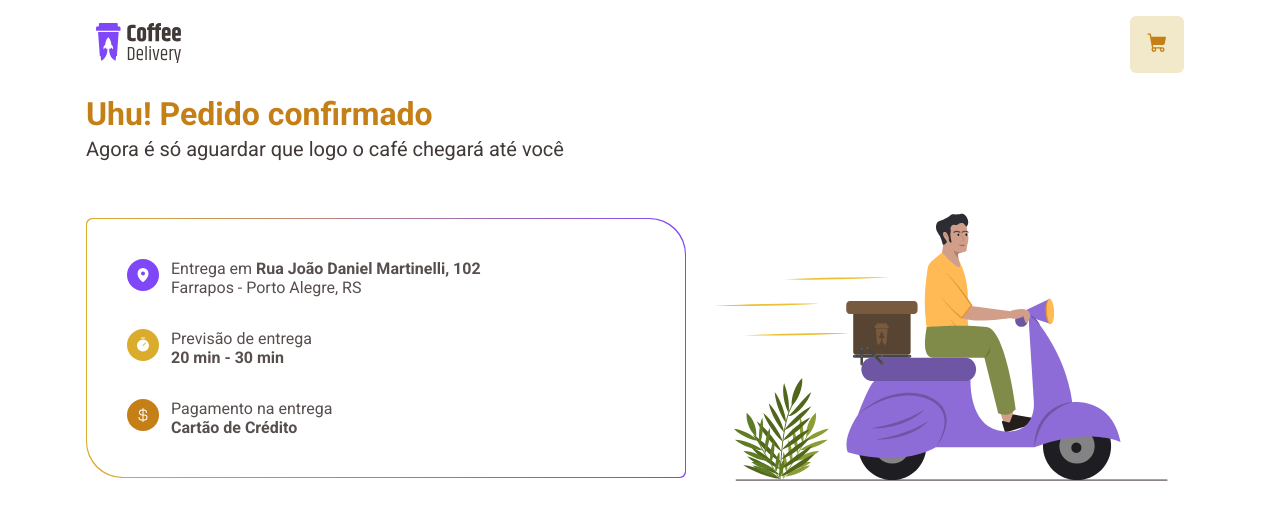
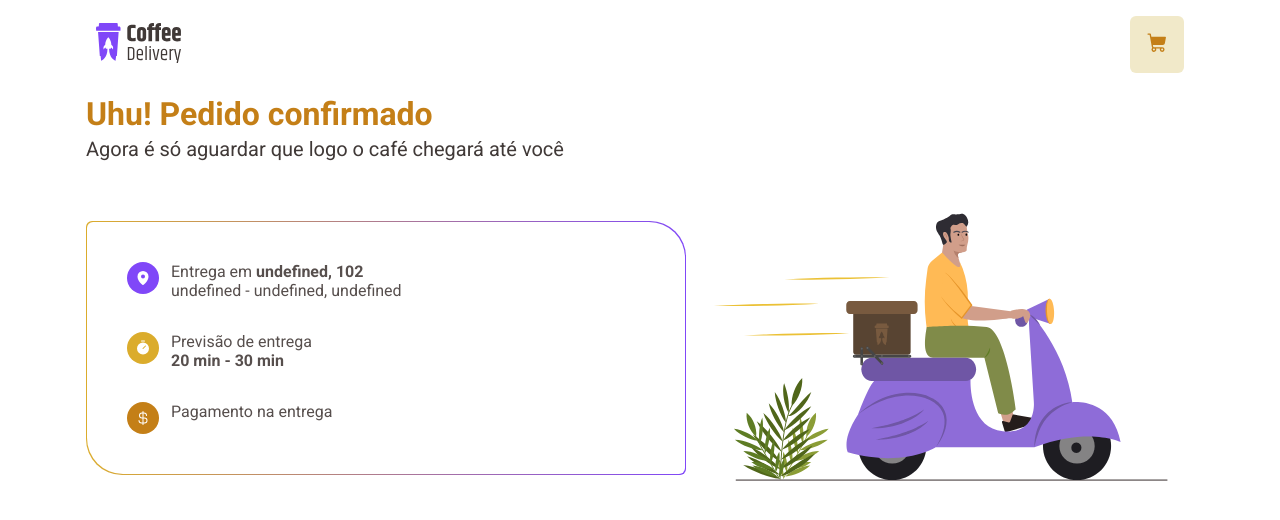
Before and after one commit to Gabrielmxn/coffee_delivery, a React (Vite) app: page /success in a window 1280 px wide. Shown: the top 520 px of the page. Built offline with nearby package versions, Linux system fonts and the light colour scheme; no server answers.

Commit message:
:sparkles: feat: add routes pages

```diff
--- a/src/App.tsx
+++ b/src/App.tsx
@@ -5,15 +5,18 @@ import { GlobalStyle } from  './styles/global'
 import { BrowserRouter } from 'react-router-dom'
 import { Router } from './Router'
 import { ProviderContextCart } from './contexts/ProviderCart'
+import { ProviderContextPedido } from './contexts/Pedido'
 
 function App() {
 
   return (
     <ThemeProvider theme={defaultTheme}>
       <ProviderContextCart>
+      <ProviderContextPedido>
         <BrowserRouter>
           <Router />
         </BrowserRouter>
+        </ProviderContextPedido>
       </ProviderContextCart>
 
 
--- a/src/components/FormAddress/index.tsx
+++ b/src/components/FormAddress/index.tsx
@@ -1,6 +1,7 @@
 import axios from "axios";
-import { useState} from 'react';
+import { useContext, useState} from 'react';
 import { Bairro, CEPInput, City, Complements, FormCheckout, Info, Informations, NumberInput, RUAInput, Uf } from "./styles";
+import { PedidoContext } from "../../contexts/Pedido";
 
 /**
  * bairro
@@ -35,54 +36,63 @@ uf
 "RJ"
  */
 
-interface AddressProps {
-  bairro: string
-  cep: string
-  localidade: string
-  logradouro: string
-  uf: string
-}
+
 
 export function FormAddress(){
-  const [address, setAddress] = useState<AddressProps>({} as AddressProps)
+  const {  heandleAddress } = useContext(PedidoContext)
+  const [cep, setCep] = useState('')
+  const [logradouro, setLogradouro] = useState('')
+  const [numero, setNumero] = useState('')
+  const [complemento, setComplemento] = useState('')
+  const [bairro, setBairro] = useState('')
+  const [localidade, setLocalidade] = useState('')
+  const [uf, setUf] = useState('')
   async function getAddress(event: React.ChangeEvent<HTMLInputElement>){
     if(event.target.value.length !== 8){
+      setCep(event.target.value)
       console.log('CEP INVALIDO')
       return
     }
+
     const { data } = await axios.get(`https://viacep.com.br/ws/${event.target.value}/json/`)
-    setAddress(data)
+
+
+    setLogradouro(data.logradouro)
+    setBairro(data.bairro)
+    setLocalidade(data.localidade)
+    setUf(data.uf)
+    heandleAddress(data)
   }
 
   return(
     <FormCheckout action="">
           <CEPInput >
-            <input type="text" name="" id="" placeholder="CEP" onChange={getAddress}/>
+            <input type="text" name="" id="" placeholder="CEP" value={cep} onChange={getAddress} />
 
           </CEPInput>
           <RUAInput>
-            <input type="text" name="cep" id="cep" placeholder="Rua" value={address && address.logradouro}/>
+            <input type="text" name="cep" id="cep" placeholder="Rua" value={logradouro} onChange={(event) => setLogradouro(event.target.value)}/>
 
           </RUAInput>
           <Informations>
             <NumberInput>
-              <input type="text" name="cep" id="cep"  placeholder="Número"/>
+              <input type="text" name="cep" id="cep"  placeholder="Número" value={numero} onChange={(event) => setNumero(event.target.value)}/>
             </NumberInput>
             <Complements>
-              <input type="text" name="cep" id="cep"  placeholder="Complemento" />
+              <input type="text" name="cep" id="cep"  placeholder="Complemento" value={complemento} onChange={(event) => setComplemento(event.target.value)}/>
               <span>Opicional</span>
             </Complements>
 
           </Informations>
           <Info>
             <Bairro>
-              <input type="text" name="cep" id="cep"  placeholder="Bairro" value={address && address.bairro}/>
+              <input type="text" name="cep" id="cep"  placeholder="Bairro" value={bairro} onChange={(event) => setBairro(event.target.value)}/>
             </Bairro>
             <City>
-              <input type="text" name="cep" id="cep" placeholder="Cidade" value={address && address.localidade}/>
+              <input type="text" name="cep" id="cep" placeholder="Cidade" value={localidade} onChange={(event) => setLocalidade(event.target.value)}/>
             </City>
             <Uf>
-              <input type="text" name="cep" id="cep" placeholder="UF" value={address.uf}/>
+              <input type="text" name="cep" id="cep" placeholder="UF" value={uf} onChange={(event) => setUf(event.target.value)}/>
             </Uf>
           </Info>
 
--- /dev/null
+++ b/src/contexts/Pedido.tsx
@@ -0,0 +1,41 @@
+import { ReactNode, createContext, useState } from "react";
+
+interface ProviderContextPedidoProps {
+  children: ReactNode
+
+}
+
+interface AddressProps {
+  bairro: string
+  cep: string
+  localidade: string
+  logradouro: string
+  uf: string
+}
+
+interface PedidoContextProps {
+  address: AddressProps
+  pagamento: string
+  heandleAddress: (end: AddressProps) => void;
+  hadnlePagamento: (typePamento: string) => void;
+}
+export const PedidoContext = createContext<PedidoContextProps>({} as PedidoContextProps)
+
+
+export function ProviderContextPedido({ children }: ProviderContextPedidoProps){
+  const [address, setAddrees] = useState<AddressProps>({} as AddressProps)
+  const [pagamento, setPagamento] = useState('')
+  function heandleAddress(end: AddressProps){
+    setAddrees(end)
+  }
+
+  function hadnlePagamento(typePagement: string){
+    setPagamento(typePagement)
+  }
+
+  return(
+    <PedidoContext.Provider value={{address, heandleAddress, pagamento, hadnlePagamento}}>
+      {children}
+    </PedidoContext.Provider>
+  )
+}
--- a/src/pages/Checkout.tsx
+++ b/src/pages/Checkout.tsx
@@ -5,21 +5,32 @@ import { CartContext } from "../contexts/ProviderCart";
 import { FormAddress } from "../components/FormAddress";
 import { formatBRL } from "../utils/formatBRL";
 import { TitleComponent } from "../components/TitleComponent";
-import { Link } from "react-router-dom";
+import { Link, useNavigate , unstable_HistoryRouter, useRoutes    } from "react-router-dom";
+
+import { PedidoContext } from "../contexts/Pedido";
+import { Success } from "./Success";
+
+history
 
 
 const frete = 3.5;
 export function Checkout(){
+  const navigate = useNavigate();
+  const {pagamento, hadnlePagamento, address } = useContext(PedidoContext)
+  const { items, handleAdicionarOuSubtrair, handleRemoveItem} = useContext(CartContext)
+  const [removeItems, setRemoveItems] = useState('')
+  const element = useRoutes([
+    {
+      path: "/success",
+      element: <Success />,
+    }])
 
-  const { items, handleAdicionarOuSubtrair, handleRemoveItem} = useContext(CartContext)
-  const [buttonClick, setButtonClick] = useState('')
-  const [removeItems, setRemoveItems] = useState('')
   useEffect(() => {
 
   }, [items])
 
   function handleButtonActive(typePagement: string){
-    setButtonClick(typePagement)
+    hadnlePagamento(typePagement)
   }
 
   function handleRemoveItemAnimation(id: string){
@@ -28,6 +39,17 @@ export function Checkout(){
     setTimeout(() => {
       handleRemoveItem(id)
     }, 999)
+  }
+
+  function handleCheckoutPedido(){
+    console.log(pagamento)
+    console.log(address.cep)
+    console.log(address.cep !== '' && pagamento !== '');
+    if(pagamento !== '' && address.cep !== ''){
+      navigate('/success');
+
+    }
+
   }
 
   const totalItems = items.reduce((acc, item) => acc + (item.price * item.count), 0)
@@ -58,21 +80,21 @@ export function Checkout(){
           </ContainerPagamento>
           <ContainerTypePagament >
             <TypePagament
-              className={buttonClick === 'Cartão de crédito' ?  'active' : '' }
+              className={pagamento === 'Cartão de crédito' ?  'active' : '' }
               onClick={() => handleButtonActive('Cartão de crédito')}
             >
               <CreditCard size={16} />
               <span>CARTÃO DE CRÉDITO</span>
             </TypePagament>
             <TypePagament
-              className={buttonClick === 'Cartão de débito' ?  'active' : '' }
+              className={pagamento === 'Cartão de débito' ?  'active' : '' }
               onClick={() => handleButtonActive('Cartão de débito')}
             >
               <Bank size={16} />
               <span>CARTÃO DE DÉBITO</span>
             </TypePagament>
             <TypePagament
-              className={buttonClick === 'Dinheiro' ?  'active' : '' }
+              className={pagamento === 'Dinheiro' ?  'active' : '' }
               onClick={() => handleButtonActive('Dinheiro')}
             >
               <Money size={16} />
@@ -134,9 +156,9 @@ export function Checkout(){
             </DetalhesItens>
 
             <ButtonConfirmarPedido>
-              <Link to="/success">
+              <button onClick={handleCheckoutPedido}>
                 CONFIRMAR PEDIDO
-              </Link>
+              </button>
             </ButtonConfirmarPedido>
 
           </SelectionCoffees>
--- a/src/pages/Success.tsx
+++ b/src/pages/Success.tsx
@@ -2,9 +2,13 @@ import { CurrencyDollar, MapPin, Timer } from '@phosphor-icons/react'
 import imageIlustre from '../assets/Illustration.svg'
 import { TitleComponent } from '../components/TitleComponent'
 import { ContainerMainSuccess, ContainerSuccess, Subtitle, Title, Icon, DetalheEntrega, Info, ItemDetalheEntrega } from './styles'
+import { useContext } from 'react'
+import { PedidoContext } from '../contexts/Pedido'
 
 
 export function Success(){
+  const { address, pagamento } = useContext(PedidoContext)
+  console.log(address)
   return(
     <>
       <TitleComponent title="Success" />
@@ -20,9 +24,9 @@ export function Success(){
               </Icon>
               <Info>
                 <p>
-                  Entrega em <strong>Rua João Daniel Martinelli, 102</strong>
+                  Entrega em <strong>{`${address.localidade}, 102`}</strong>
                 </p>
-                <p>Farrapos - Porto Alegre, RS</p>
+                <p>{`${address.bairro} - ${address.localidade}, ${address.uf}`}</p>
               </Info>
             </ItemDetalheEntrega>
             <ItemDetalheEntrega>
@@ -44,7 +48,7 @@ export function Success(){
               <p>
                 Pagamento na entrega
               </p>
-              <strong>Cartão de Crédito</strong>
+              <strong>{pagamento}</strong>
              </Info>
             </ItemDetalheEntrega>
             </section>
```
Also changed, not shown: src/Router.tsx (+13 -2 lines).
